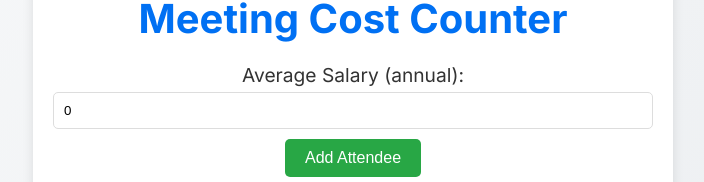
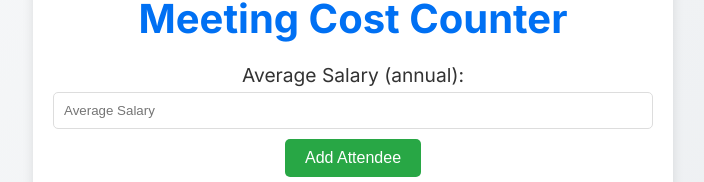
Before and after one commit to dmtratanasov/meeting-cost-counter, a Next.js app: page / in a window 1280 px wide. Shown: the part 168-350 px from the top of the page, without its empty margins (287-991 px from the left). Built offline with nearby package versions, Linux system fonts and the light colour scheme.

Commit message:
average-salary-placeholder-visible

```diff
--- a/src/app/page.tsx
+++ b/src/app/page.tsx
@@ -71,7 +71,8 @@ const Home: React.FC = () => {
               <input
                 className={styles.input}
                 type="number"
-                value={averageSalary}
+                placeholder="Average Salary"
+                value={averageSalary || ""}
                 onChange={(e) => setAverageSalary(parseFloat(e.target.value))}
               />
             </label>
```
